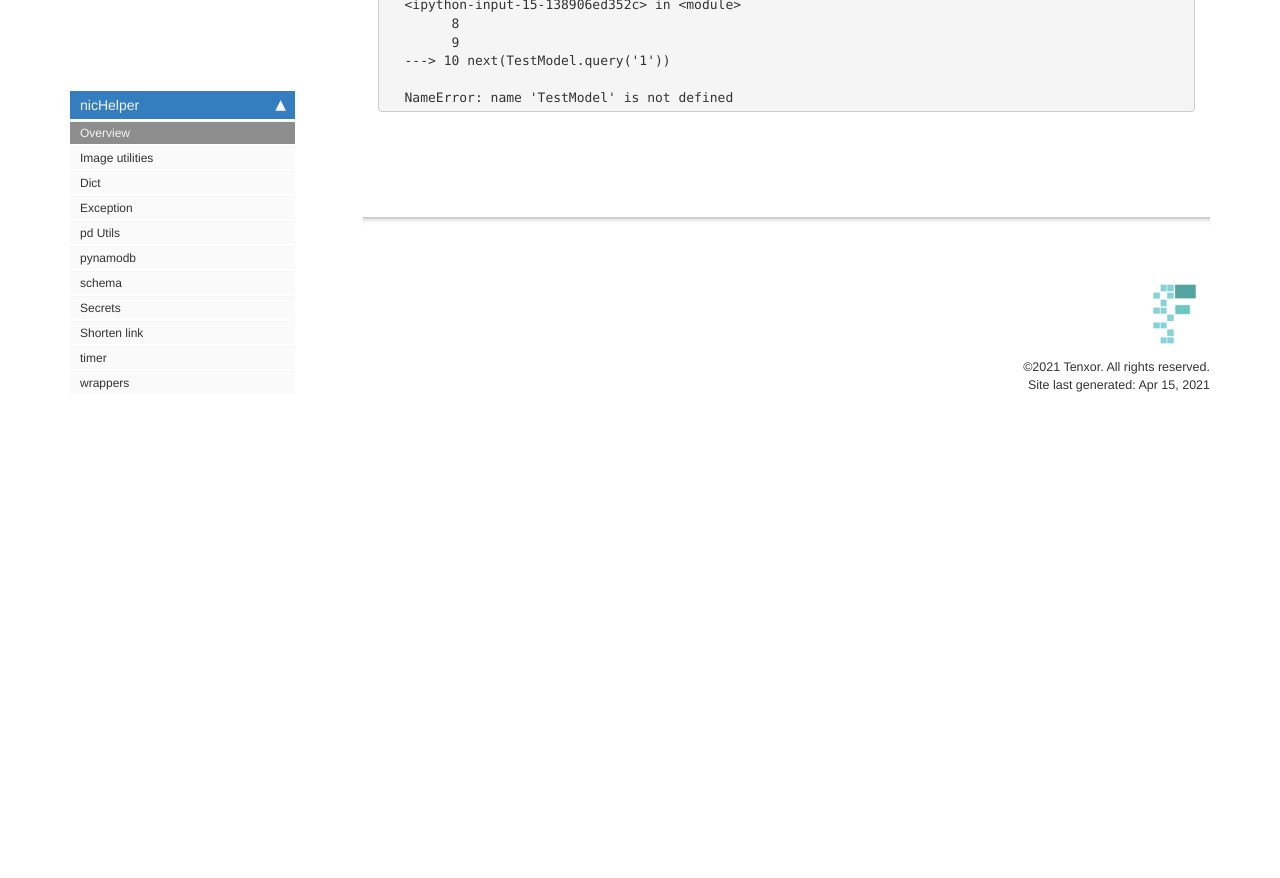
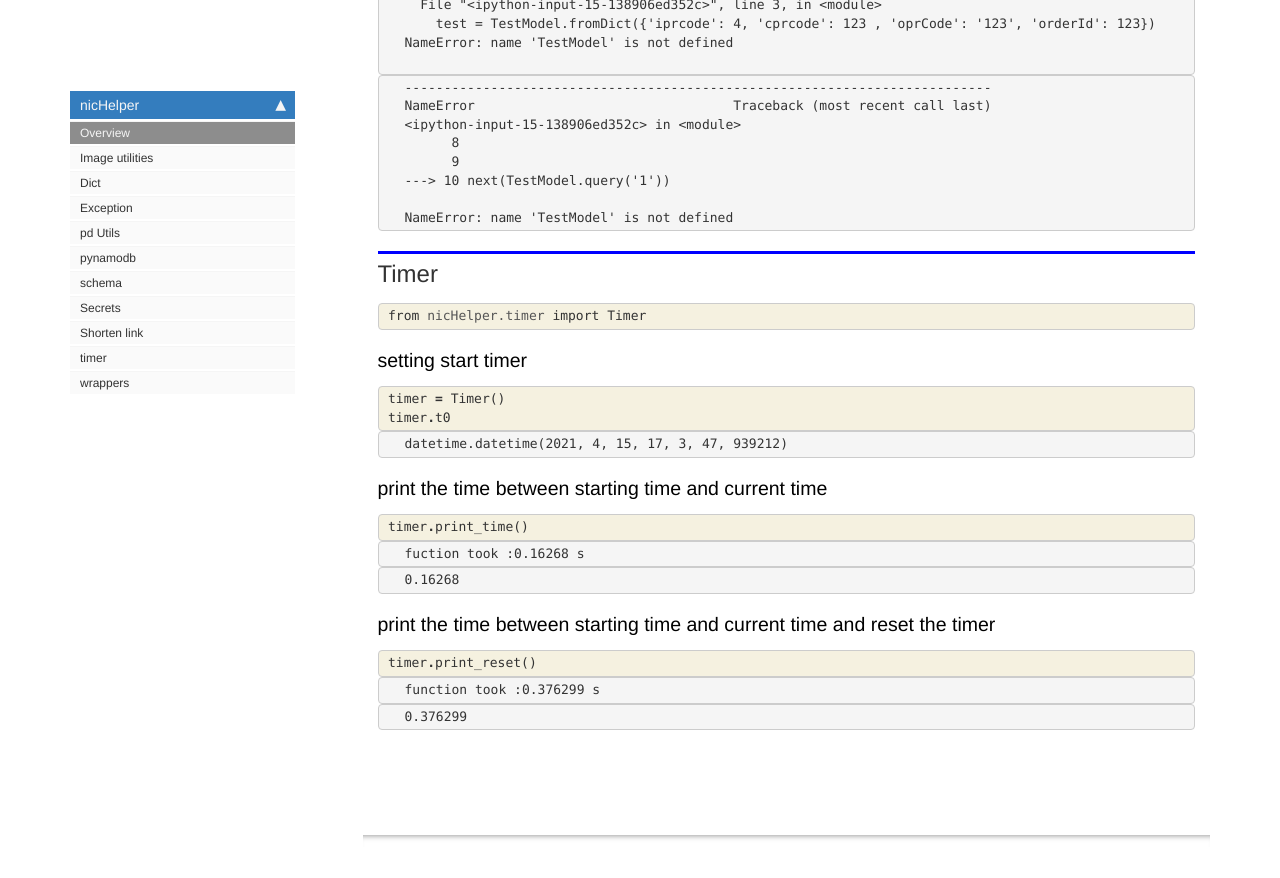
Before and after one commit to thanakijwanavit/nicHelper, a Jekyll site: the page built from docs/index.html, in a window 1280 px wide and 900 px high, scrolled down 6299 px. Shown: the top 878 px of the window. Built offline with Jekyll 4.4.1, drawn with Linux system fonts in a browser that asks for light colours; nearby versions of some CDN libraries; comment, search, counter and statistics services are not loaded; before the commit the page ends 6744 px from its top, so only the background shows below that; some of the changed text lies outside the part shown.

Commit message:
updated overview with timer

```diff
--- a/docs/dictUtil.html
+++ b/docs/dictUtil.html
@@ -320,7 +320,7 @@ False
 
 
 <div class="output_markdown rendered_html output_subarea ">
-<h4 id="hashDict" class="doc_header"><code>hashDict</code><a href="https://github.com/thanakijwanavit/nicHelper/tree/master/nicHelper/dictUtil.py#L58" class="source_link" style="float:right">[source]</a></h4><blockquote><p><code>hashDict</code>(<strong><code>data</code></strong>:<code>dict</code>, <strong><code>hasher</code></strong>=<em><code>&lt;sha1 HASH object @ 0x7fa655393ef0&gt;</code></em>, <strong><code>encoder</code></strong>=<em><code>dumps</code></em>)</p>
+<h4 id="hashDict" class="doc_header"><code>hashDict</code><a href="https://github.com/thanakijwanavit/nicHelper/tree/master/nicHelper/dictUtil.py#L58" class="source_link" style="float:right">[source]</a></h4><blockquote><p><code>hashDict</code>(<strong><code>data</code></strong>:<code>dict</code>, <strong><code>hasher</code></strong>=<em><code>&lt;sha1 HASH object @ 0x7fd920046ef0&gt;</code></em>, <strong><code>encoder</code></strong>=<em><code>dumps</code></em>)</p>
 </blockquote>
 <p>hashes the dictionary inputted</p>
 <p>data: dict: the dictionary inputted to be 'hashed'</p>
--- a/docs/index.html
+++ b/docs/index.html
@@ -925,4 +925,161 @@ NameError: name &#39;TestModel&#39; is not defined
 </div>
     {% endraw %}
 
+<div class="cell border-box-sizing text_cell rendered"><div class="inner_cell">
+<div class="text_cell_render border-box-sizing rendered_html">
+<h2 id="Timer">Timer<a class="anchor-link" href="#Timer"> </a></h2>
 </div>
+</div>
+</div>
+    {% raw %}
+
+<div class="cell border-box-sizing code_cell rendered">
+<div class="input">
+
+<div class="inner_cell">
+    <div class="input_area">
+<div class=" highlight hl-ipython3"><pre><span></span><span class="kn">from</span> <span class="nn">nicHelper.timer</span> <span class="kn">import</span> <span class="n">Timer</span>
+</pre></div>
+
+    </div>
+</div>
+</div>
+
+</div>
+    {% endraw %}
+
+<div class="cell border-box-sizing text_cell rendered"><div class="inner_cell">
+<div class="text_cell_render border-box-sizing rendered_html">
+<h3 id="setting-start-timer">setting start timer<a class="anchor-link" href="#setting-start-timer"> </a></h3>
+</div>
+</div>
+</div>
+    {% raw %}
+
+<div class="cell border-box-sizing code_cell rendered">
+<div class="input">
+
+<div class="inner_cell">
+    <div class="input_area">
+<div class=" highlight hl-ipython3"><pre><span></span><span class="n">timer</span> <span class="o">=</span> <span class="n">Timer</span><span class="p">()</span>
+<span class="n">timer</span><span class="o">.</span><span class="n">t0</span>
+</pre></div>
+
+    </div>
+</div>
+</div>
+
+<div class="output_wrapper">
+<div class="output">
+
+<div class="output_area">
+
+
+
+<div class="output_text output_subarea output_execute_result">
+<pre>datetime.datetime(2021, 4, 15, 17, 3, 47, 939212)</pre>
+</div>
+
+</div>
+
+</div>
+</div>
+
+</div>
+    {% endraw %}
+
+<div class="cell border-box-sizing text_cell rendered"><div class="inner_cell">
+<div class="text_cell_render border-box-sizing rendered_html">
+<h3 id="print-the-time-between-starting-time-and-current-time">print the time between starting time and current time<a class="anchor-link" href="#print-the-time-between-starting-time-and-current-time"> </a></h3>
+</div>
+</div>
+</div>
+    {% raw %}
+
+<div class="cell border-box-sizing code_cell rendered">
+<div class="input">
+
+<div class="inner_cell">
+    <div class="input_area">
+<div class=" highlight hl-ipython3"><pre><span></span><span class="n">timer</span><span class="o">.</span><span class="n">print_time</span><span class="p">()</span>
+</pre></div>
+
+    </div>
+</div>
+</div>
+
+<div class="output_wrapper">
+<div class="output">
+
+<div class="output_area">
+
+<div class="output_subarea output_stream output_stdout output_text">
+<pre>fuction took :0.16268 s
+</pre>
+</div>
+</div>
+
+<div class="output_area">
+
+
+
+<div class="output_text output_subarea output_execute_result">
+<pre>0.16268</pre>
+</div>
+
+</div>
+
+</div>
+</div>
+
+</div>
+    {% endraw %}
+
+<div class="cell border-box-sizing text_cell rendered"><div class="inner_cell">
+<div class="text_cell_render border-box-sizing rendered_html">
+<h3 id="print-the-time-between-starting-time-and-current-time-and-reset-the-timer">print the time between starting time and current time and reset the timer<a class="anchor-link" href="#print-the-time-between-starting-time-and-current-time-and-reset-the-timer"> </a></h3>
+</div>
+</div>
+</div>
+    {% raw %}
+
+<div class="cell border-box-sizing code_cell rendered">
+<div class="input">
+
+<div class="inner_cell">
+    <div class="input_area">
+<div class=" highlight hl-ipython3"><pre><span></span><span class="n">timer</span><span class="o">.</span><span class="n">print_reset</span><span class="p">()</span>
+</pre></div>
+
+    </div>
+</div>
+</div>
+
+<div class="output_wrapper">
+<div class="output">
+
+<div class="output_area">
+
+<div class="output_subarea output_stream output_stdout output_text">
+<pre>function took :0.376299 s
+</pre>
+</div>
+</div>
+
+<div class="output_area">
+
+
+
+<div class="output_text output_subarea output_execute_result">
+<pre>0.376299</pre>
+</div>
+
+</div>
+
+</div>
+</div>
+
+</div>
+    {% endraw %}
+
+</div>
```
Also changed, not shown: README.md, 1 other file.
